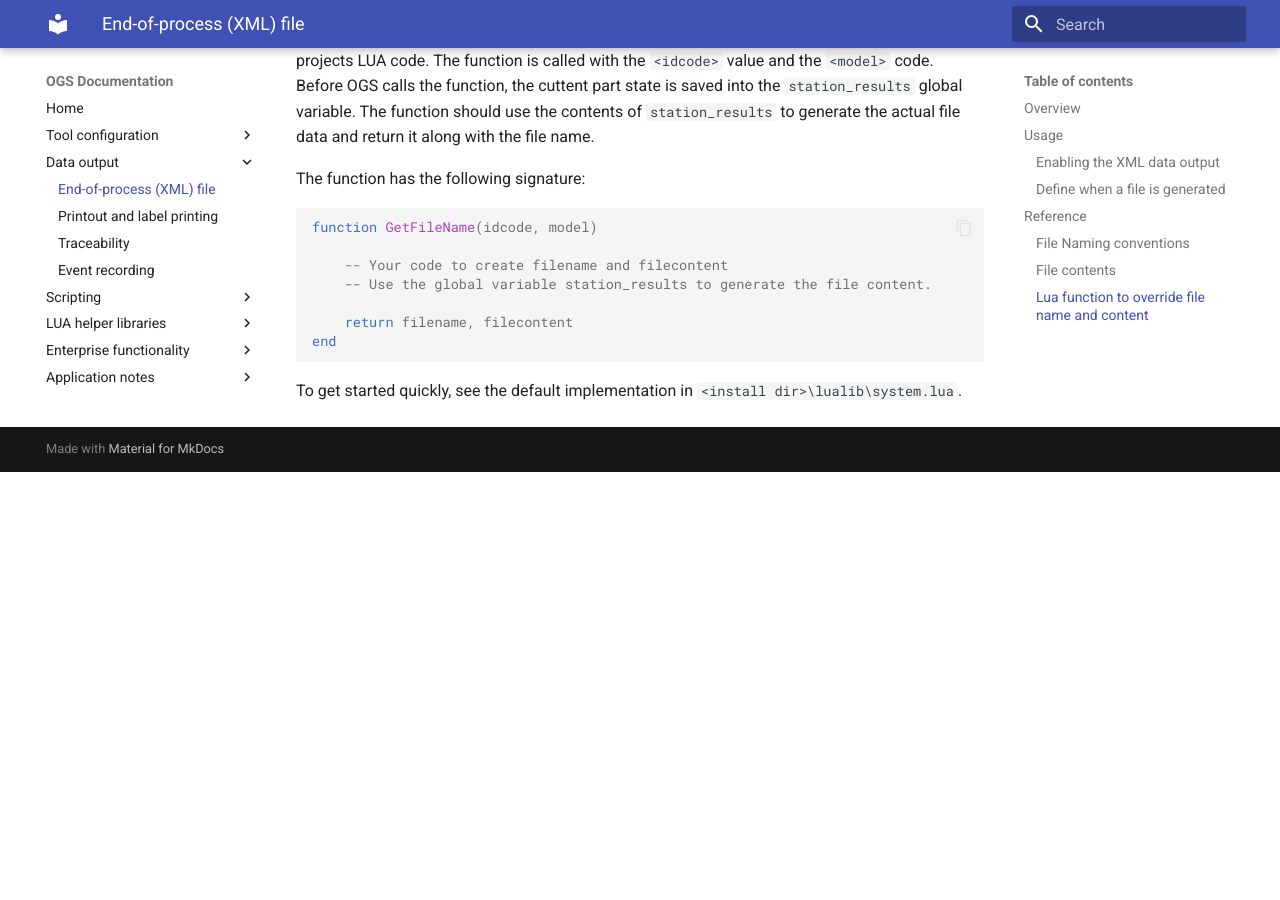
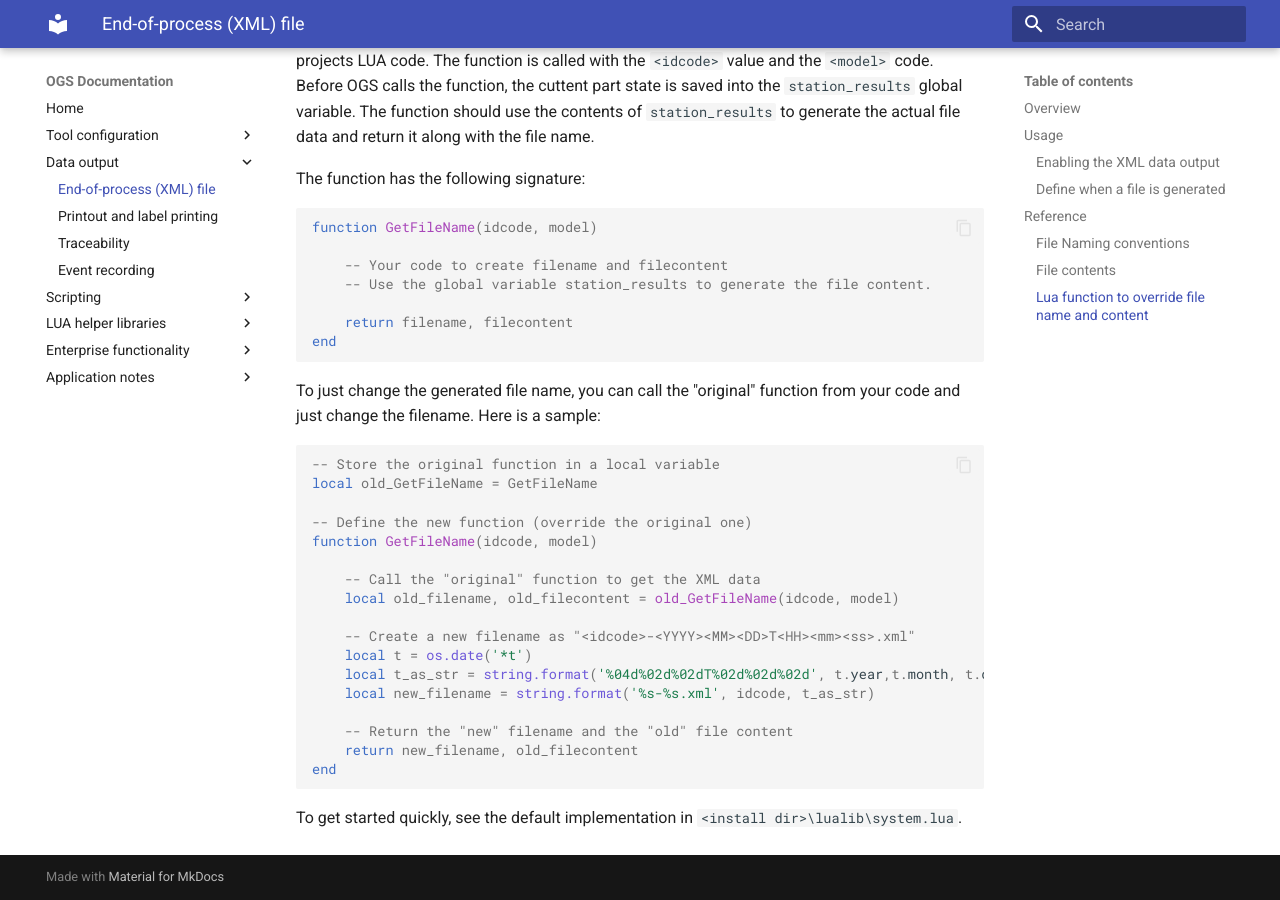
Before and after one commit to haller-erne/ogs, an MkDocs documentation site: the page built from docs/dataoutput/xmlfile.md, in a window 1280 px wide and 900 px high, scrolled down 2705 px. Built offline with MkDocs 1.6.1 and Material for MkDocs 9.7.7, drawn with Linux system fonts in a browser that asks for light colours; before the commit the page ends 3177 px from its top, so only the background shows below that.

Commit message:
Added xml file name sample

````diff
--- a/docs/dataoutput/xmlfile.md
+++ b/docs/dataoutput/xmlfile.md
@@ -126,4 +126,26 @@ function GetFileName(idcode, model)
 end
 ```
 
+To just change the generated file name, you can call the "original" function from your code and just change the filename. Here is a sample:
+
+``` lua
+-- Store the original function in a local variable
+local old_GetFileName = GetFileName
+
+-- Define the new function (override the original one)
+function GetFileName(idcode, model)
+
+	-- Call the "original" function to get the XML data
+	local old_filename, old_filecontent = old_GetFileName(idcode, model)
+
+	-- Create a new filename as "<idcode>-<YYYY><MM><DD>T<HH><mm><ss>.xml"
+	local t = os.date('*t')
+	local t_as_str = string.format('%04d%02d%02dT%02d%02d%02d', t.year,t.month, t.day, t.hour,t.min,t.sec)
+	local new_filename = string.format('%s-%s.xml', idcode, t_as_str)
+
+	-- Return the "new" filename and the "old" file content
+    return new_filename, old_filecontent
+end
+```
+
 To get started quickly, see the default implementation in `<install dir>\lualib\system.lua`.
````
Also changed, not shown: docs/dataoutput/events.md (+4 -4 lines), docs/dataoutput/traceability.md (+25 -4 lines), docs/dataoutput/traceability.drawio.svg (added).
